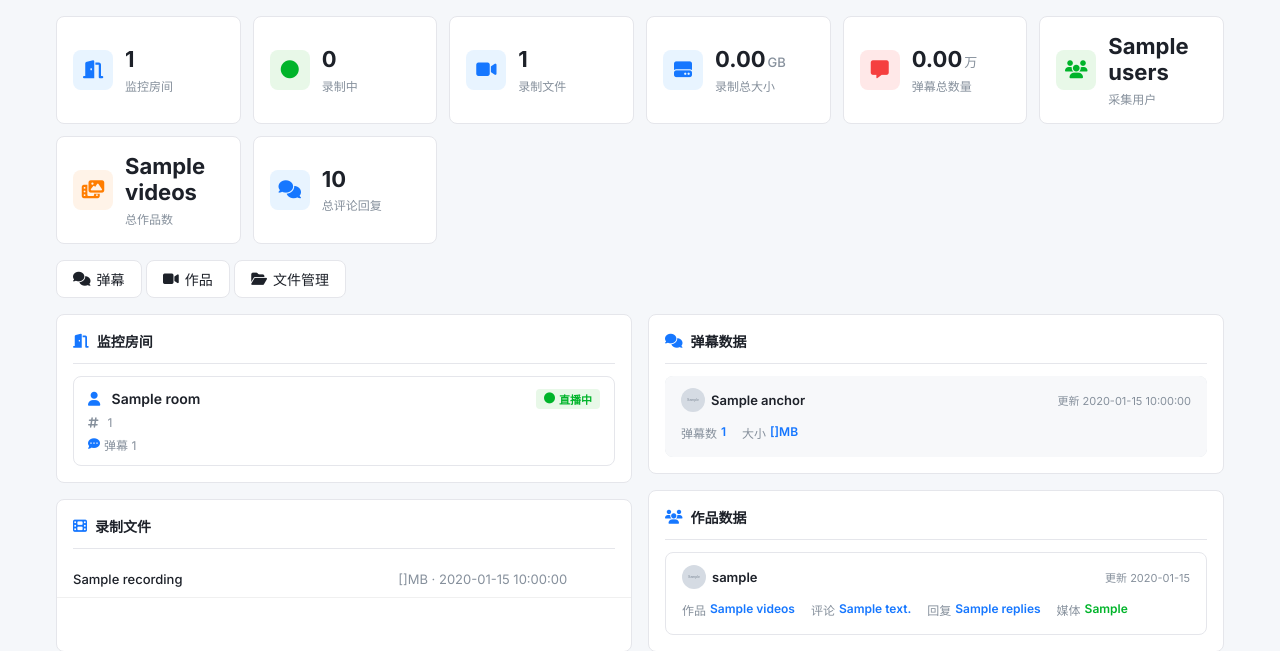
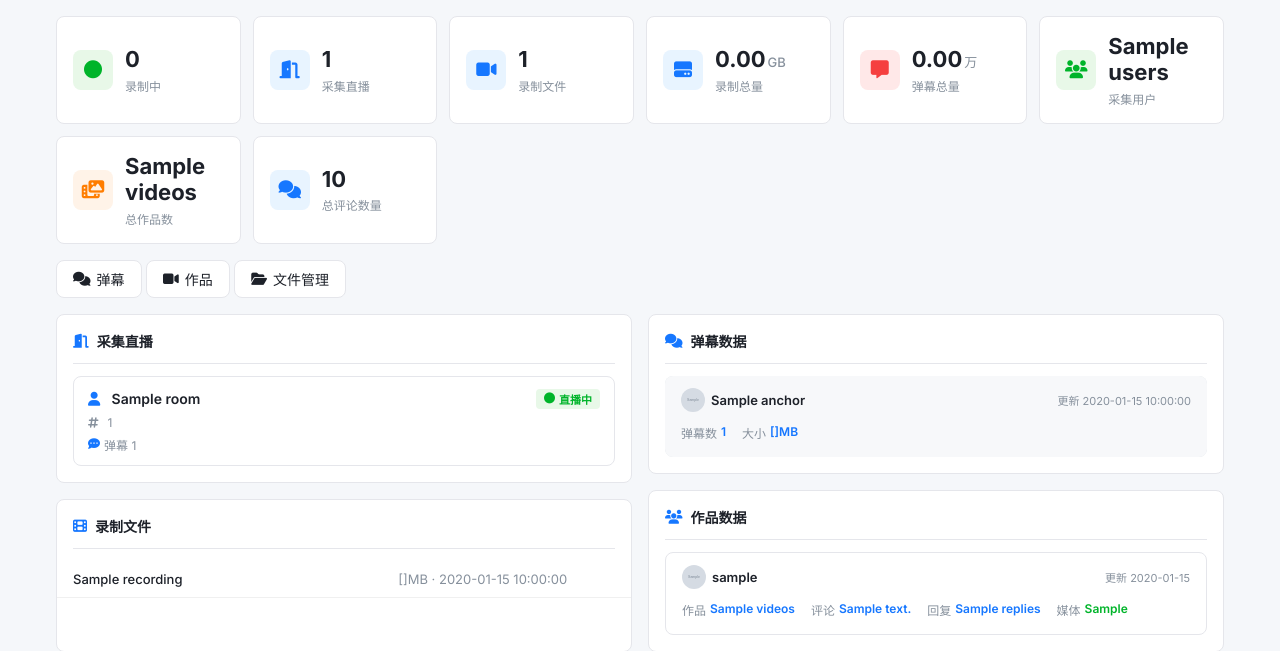
Before and after one commit to xhynice/DouyinSpace, a Flask app: template templates/index.html in a window 1280 px wide. Shown: the part 78-729 px from the top of the page. Run offline with Flask 3, Linux system fonts and the light colour scheme; the template is opened without the code that fills it: most values are stand-ins (such as "Sample title", 1, 10 or a date in 2020); grey boxes marked "Sample" are stand-in pictures.

Commit message:
fix: status card 标签调整（采集直播/录制总量/弹幕总量/总评论数量，录制中和采集直播调换）

```diff
--- a/templates/index.html
+++ b/templates/index.html
@@ -489,17 +489,17 @@ body {
 <!-- Stats -->
 <div class="stats-grid">
   <div class="stat-card">
-    <div class="stat-icon stat-icon-blue"><i class="fas fa-door-open"></i></div>
-    <div class="stat-info">
-      <div class="stat-value">{{ api_rooms|length if api_rooms else 0 }}</div>
-      <div class="stat-label">监控房间</div>
-    </div>
-  </div>
-  <div class="stat-card">
     <div class="stat-icon stat-icon-green"><i class="fas fa-circle"></i></div>
     <div class="stat-info">
       <div class="stat-value">{{ (api_status or {}).get('recording', 0) }}</div>
       <div class="stat-label">录制中</div>
+    </div>
+  </div>
+  <div class="stat-card">
+    <div class="stat-icon stat-icon-blue"><i class="fas fa-door-open"></i></div>
+    <div class="stat-info">
+      <div class="stat-value">{{ api_rooms|length if api_rooms else 0 }}</div>
+      <div class="stat-label">采集直播</div>
     </div>
   </div>
   <div class="stat-card">
@@ -513,14 +513,14 @@ body {
     <div class="stat-icon stat-icon-blue"><i class="fas fa-hard-drive"></i></div>
     <div class="stat-info">
       <div class="stat-value">{{ "%.2f"|format(total_size / 1024) }}<span class="unit">GB</span></div>
-      <div class="stat-label">录制总大小</div>
+      <div class="stat-label">录制总量</div>
     </div>
   </div>
   <div class="stat-card">
     <div class="stat-icon stat-icon-red"><i class="fas fa-message"></i></div>
     <div class="stat-info">
       <div class="stat-value">{{ "%.2f"|format(total_barrage_count / 10000) }}<span class="unit">万</span></div>
-      <div class="stat-label">弹幕总数量</div>
+      <div class="stat-label">弹幕总量</div>
     </div>
   </div>
   <div class="stat-card">
@@ -541,7 +541,7 @@ body {
     <div class="stat-icon stat-icon-blue"><i class="fas fa-comments"></i></div>
     <div class="stat-info">
       <div class="stat-value">{{ comment_stats.comments + comment_stats.replies }}</div>
-      <div class="stat-label">总评论回复</div>
+      <div class="stat-label">总评论数量</div>
     </div>
   </div>
 </div>
@@ -561,7 +561,7 @@ body {
 
     <!-- Monitoring Rooms -->
     <div class="card">
-      <div class="card-title"><i class="fas fa-door-open"></i> 监控房间</div>
+      <div class="card-title"><i class="fas fa-door-open"></i> 采集直播</div>
       {% if api_rooms %}
       <div class="rooms-grid">
         {% for room in api_rooms %}
@@ -590,7 +590,7 @@ body {
         </div>
         {% endfor %}
       </div>
-      {% else %}<div class="empty-state">暂无监控房间</div>{% endif %}
+      {% else %}<div class="empty-state">暂无采集直播</div>{% endif %}
     </div>
 
     <!-- Recordings -->
```
